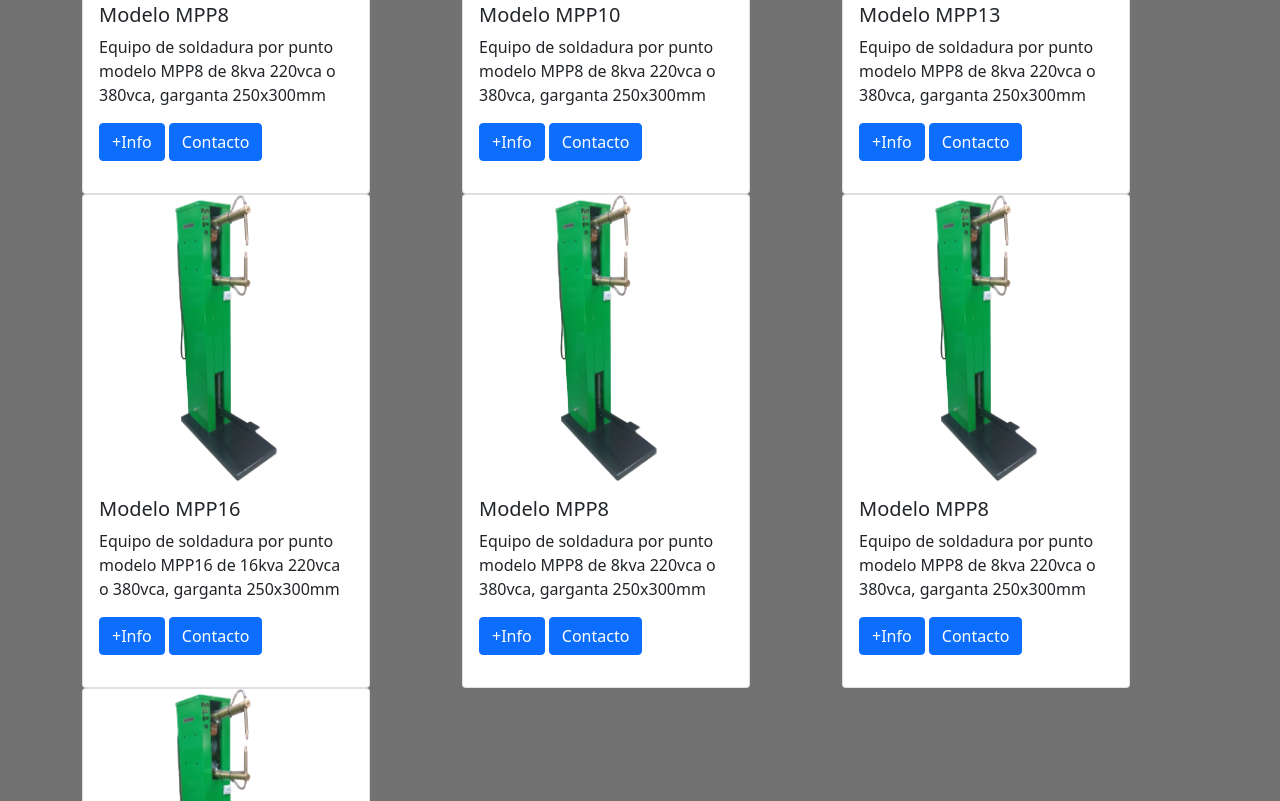
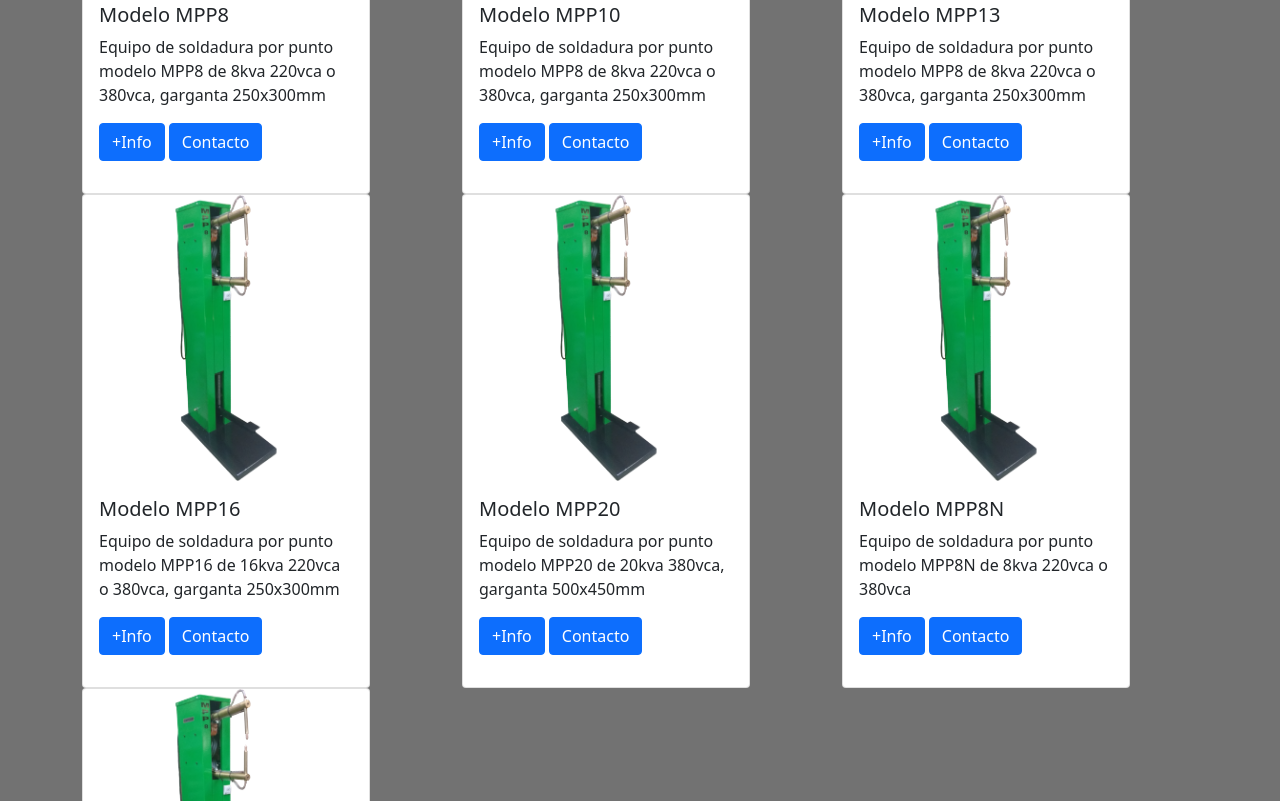
Before and after one commit to ignaciocorcos/proyectofinalcoderhouse, a website: page MPP.html in a window 1280 px wide. Shown: the part 801-1602 px from the top of the page. Drawn offline with nearby package versions, Linux system fonts and the light colour scheme.

Commit message:
cambio info detalle MPP

```diff
--- a/MPP.html
+++ b/MPP.html
@@ -122,7 +122,9 @@
   </div>
 </div>
 <section class="container-fluid ">
-<h2>MPP</h2>
+<div>
+    <h2>MPP</h2>
+</div>
 <div class="container ">
   <div class="row">
     <!--MPP8-->
@@ -218,8 +220,8 @@
       <div class="card" style="width: 18rem;">
         <img src="IMAGENES/mpp8 300x300.png" class="card-img-top" alt="mpp8">
         <div class="card-body">
-          <h5 class="card-title">Modelo MPP8</h5>
-          <p class="card-text">Equipo de soldadura por punto modelo MPP8 de 8kva 220vca o 380vca, garganta 250x300mm</p>
+          <h5 class="card-title">Modelo MPP20</h5>
+          <p class="card-text">Equipo de soldadura por punto modelo MPP20 de 20kva 380vca, garganta 500x450mm</p>
           <p>
           <a class="btn btn-primary" data-bs-toggle="collapse" href="#collapseExample" role="button" aria-expanded="false" aria-controls="collapseExample">
           +Info
@@ -240,8 +242,8 @@
       <div class="card" style="width: 18rem;">
         <img src="IMAGENES/mpp8 300x300.png" class="card-img-top" alt="mpp8">
         <div class="card-body">
-          <h5 class="card-title">Modelo MPP8</h5>
-          <p class="card-text">Equipo de soldadura por punto modelo MPP8 de 8kva 220vca o 380vca, garganta 250x300mm</p>
+          <h5 class="card-title">Modelo MPP8N</h5>
+          <p class="card-text">Equipo de soldadura por punto modelo MPP8N de 8kva 220vca o 380vca</p>
           <p>
           <a class="btn btn-primary" data-bs-toggle="collapse" href="#collapseExample" role="button" aria-expanded="false" aria-controls="collapseExample">
           +Info
@@ -250,7 +252,7 @@
           </p>
             <div class="collapse" id="collapseExample">
               <div class="card card-body">
-              Equipo de soldadura por punto modelo MPP8 de 8kva 220vca o 380vca, garganta 250x300mm
+              Equipo de soldadura por punto modelo MPP8 de 8kva 220vca o 380vca, garganta 250x300mm accionamiento Neumaticon con control de tiempo de pre-soldadura, Soldadura y Post soldadura
               </div>
             </div>
         </div>
```
